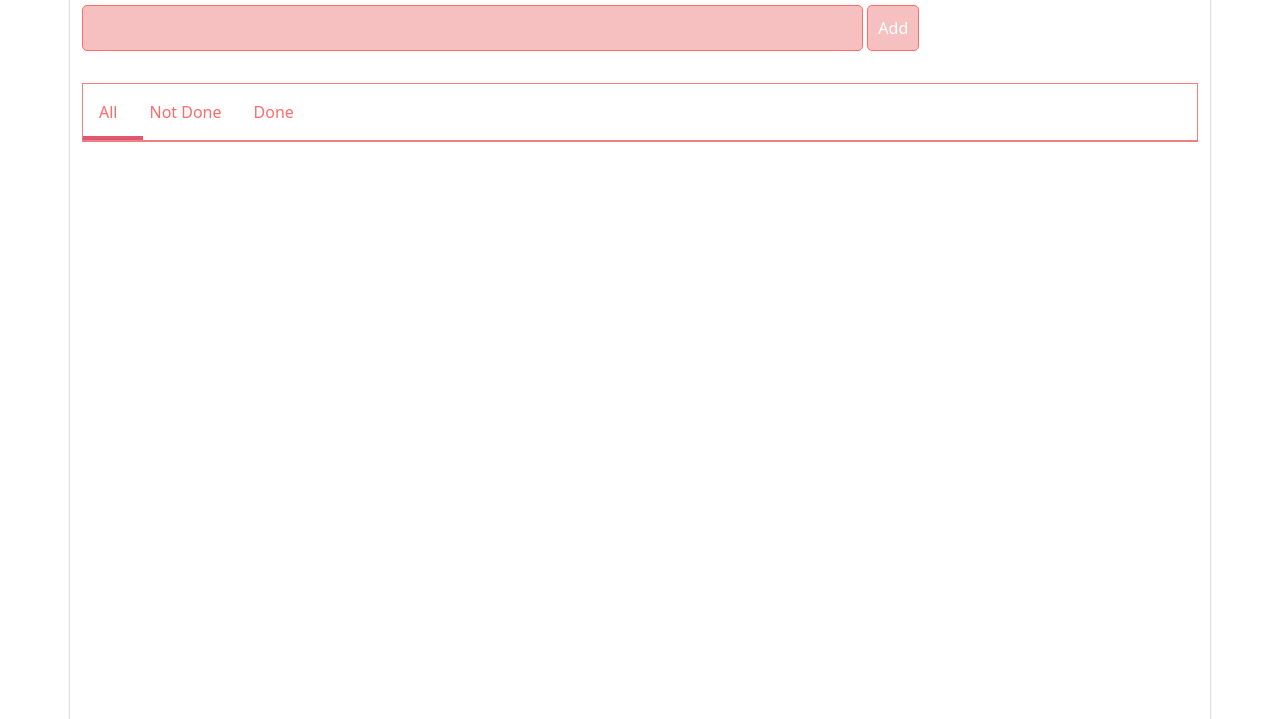
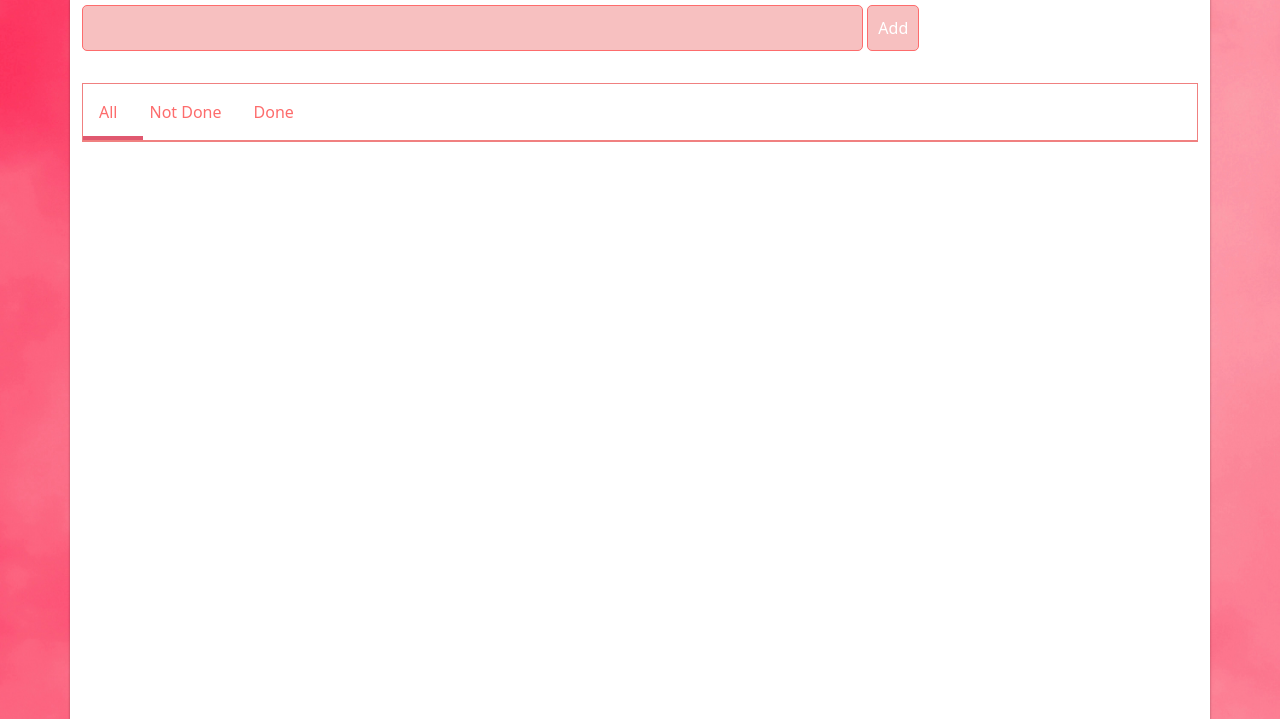
Before and after one commit to skysasa/todoList_project2, a plain HTML site: page index.html in a window 1280 px wide. Shown: the part 81-800 px from the top of the page. Drawn offline with nearby package versions, Linux system fonts and the light colour scheme.

Commit message:
img error fix

```diff
--- a/style.css
+++ b/style.css
@@ -1,6 +1,6 @@
 body {
   margin: 0;
-  background-image: url("/project2/img/project2background.jpg");
+  background-image: url("img/project2background.jpg");
   background-repeat: no-repeat;
   background-size: cover;
 }
```
